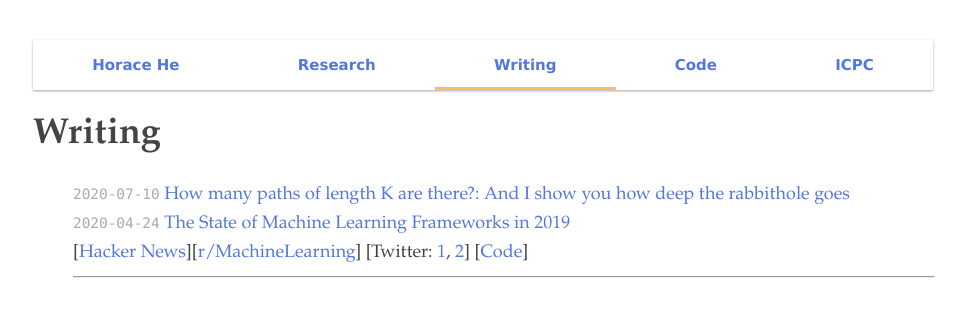
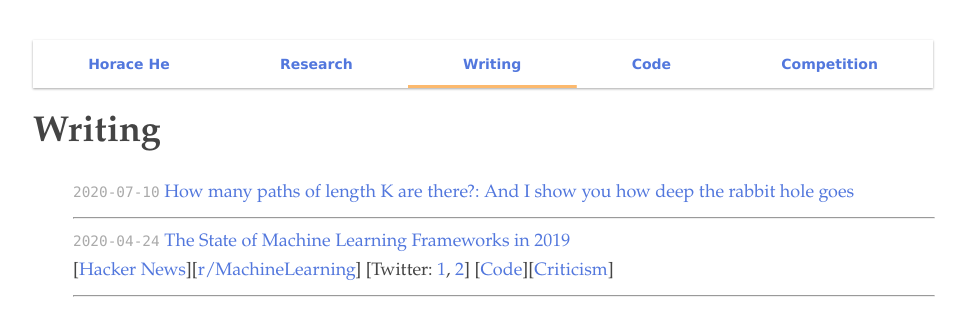
Before and after one commit to Chillee/chillee.github.io, a plain HTML site: page writing.html in a window 1280 px wide. Shown: the whole page, without its empty margins (157-1123 px from the left). Drawn offline with Linux system fonts and the light colour scheme.

Commit message:
modify some formatting

```diff
--- a/index.css
+++ b/index.css
@@ -82,7 +82,7 @@ MENU STYLES
 
 .menu__group{
   flex-grow: 1;
-  font-size: 15px;
+  font-size: 14px;
 }
 
 .menu__link{
--- a/writing.html
+++ b/writing.html
@@ -21,7 +21,7 @@
       <li class="menu__group"><a href="research.html" class="menu__link">Research</a></li>
       <li class="menu__group"><a href="writing.html" class="menu__link select__link">Writing</a></li>
       <li class="menu__group"><a href="projects.html" class="menu__link">Code</a></li>
-      <li class="menu__group"><a href="cp.html" class="menu__link">ICPC</a></li>
+      <li class="menu__group"><a href="cp.html" class="menu__link">Competition</a></li>
     </ul>
   </nav>
 
@@ -31,15 +31,15 @@
     <h1>Writing</h1>
     <ul>
     <li>
-      <span>2020-07-10</span> <a href="walks.html">How many paths of length K are there?: And I show you how deep the rabbithole goes</a>
+      <span>2020-07-10</span> <a href="walks.html">How many paths of length K are there?: And I show you how deep the rabbit hole goes</a>
     </li>
+    <hr>
     <li>
       <span>2020-04-24</span> <a href="https://thegradient.pub/state-of-ml-frameworks-2019-pytorch-dominates-research-tensorflow-dominates-industry/">The State of Machine Learning Frameworks in 2019</a>
       <br>
-      [<a href="https://news.ycombinator.com/item?id=21216200">Hacker News</a>][<a href="https://www.reddit.com/r/MachineLearning/comments/dg0a5i/d_pytorch_dominates_research_tensorflow_dominates/">r/MachineLearning</a>] [Twitter: <a href="https://twitter.com/cHHillee/status/1182328989785952257">1</a>, <a href="https://twitter.com/cHHillee/status/1182529638033219584">2</a>] [<a href="https://github.com/Chillee/pytorch-vs-tensorflow">Code</a>]
+      [<a href="https://news.ycombinator.com/item?id=21216200">Hacker News</a>][<a href="https://www.reddit.com/r/MachineLearning/comments/dg0a5i/d_pytorch_dominates_research_tensorflow_dominates/">r/MachineLearning</a>] [Twitter: <a href="https://twitter.com/cHHillee/status/1182328989785952257">1</a>, <a href="https://twitter.com/cHHillee/status/1182529638033219584">2</a>] [<a href="https://github.com/Chillee/pytorch-vs-tensorflow">Code</a>][<a href="https://twitter.com/fchollet/status/1182530852485357568">Criticism</a>]
     </li>
     <hr>
-
     </ul>
 
 
```
Also changed, not shown: cp.html (+1 -1 lines), index.html (+1 -1 lines), projects.html (+1 -1 lines), research.html (+1 -1 lines).
